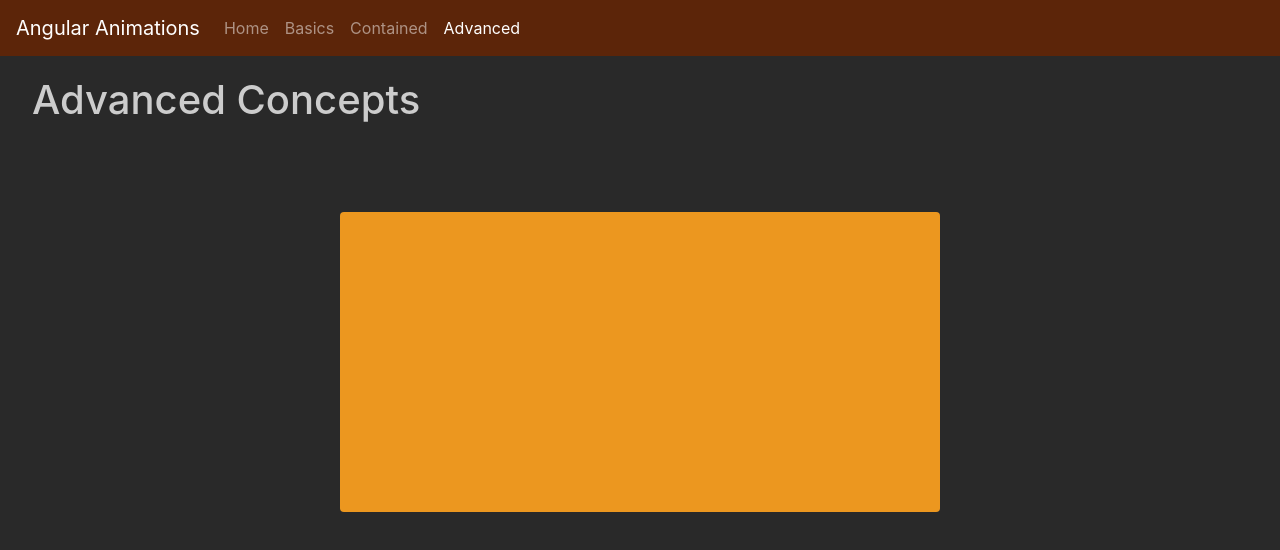
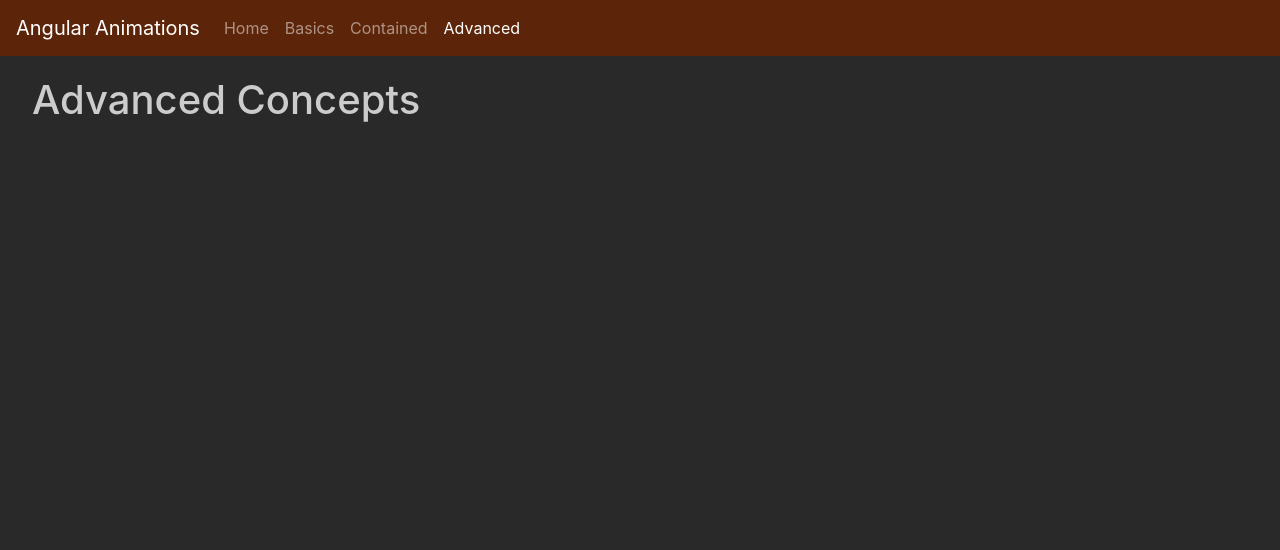
Before and after one commit to frren95/ex-angular-animations, an Angular app: page /animation-advanced in a window 1280 px wide. Shown: the top 550 px of the page. Built offline with nearby package versions, Linux system fonts and the light colour scheme.

Commit message:
Configured router animation bug: lost animation fadeblock in advanced page

```diff
--- a/src/app/animations.ts
+++ b/src/app/animations.ts
@@ -8,3 +8,8 @@ export var fadeAnimation = animation([
     opacity: "{{ to }}"
   }))
 ])
+
+export var slideAnimation = animation([
+  style({ opacity: 0, position: 'absolute', left: 0, right: 0, transform: 'translate3d(-100%,0,0)' }),
+  animate('400ms ease-in-out', style({ opacity: 1, transform: 'translate3d(0%,0,0)' })),
+])
--- a/src/app/app.component.html
+++ /dev/null
@@ -1,26 +0,0 @@
-<nav class="navbar navbar-expand-lg navbar-dark fixed-top mb-4 " style="background-color:#5c2509;">
-  <a class="navbar-brand" href="#">Angular Animations</a>
-  <button class="navbar-toggler" type="button" data-toggle="collapse" data-target="#main-nav" aria-controls="main-nav"
-    aria-expanded="false" aria-label="Toggle navigation">
-    <span class="navbar-toggler-icon"></span>
-  </button>
-  <div class="collapse navbar-collapse" id="main-nav">
-    <ul class="navbar-nav mr-auto">
-      <li class="nav-item">
-        <a class="nav-link" routerLink="/animation-home" routerLinkActive="active">Home</a>
-      </li>
-      <li class="nav-item">
-        <a class="nav-link" routerLink="/animation-basics" routerLinkActive="active">Basics</a>
-      </li>
-      <li class="nav-item">
-        <a class="nav-link" routerLink="/animation-contained" routerLinkActive="active">Contained</a>
-      </li>
-      <li class="nav-item">
-        <a class="nav-link" routerLink="/animation-advanced" routerLinkActive="active">Advanced</a>
-      </li>
-    </ul>
-  </div>
-</nav>
-<div class="page">
-  <router-outlet></router-outlet>
-</div>
--- a/src/app/app.component.ts
+++ b/src/app/app.component.ts
@@ -1,10 +1,48 @@
-import { Component } from '@angular/core';
+import { Component, ViewEncapsulation } from '@angular/core';
+import { trigger, transition } from '@angular/animations';
+import { slideAnimation } from './animations';
 
 @Component({
   selector: 'app-root',
-  templateUrl: './app.component.html',
-  styleUrls: ['./app.component.css']
+  template: `
+    <nav class="navbar navbar-expand-lg navbar-dark fixed-top mb-4 " style="background-color:#5c2509;">
+      <a class="navbar-brand" href="#">Angular Animations</a>
+      <button class="navbar-toggler" type="button" data-toggle="collapse" data-target="#main-nav" aria-controls="main-nav"
+        aria-expanded="false" aria-label="Toggle navigation">
+        <span class="navbar-toggler-icon"></span>
+      </button>
+      <div class="collapse navbar-collapse" id="main-nav">
+        <ul class="navbar-nav mr-auto">
+          <li class="nav-item">
+            <a class="nav-link" routerLink="/animation-home" routerLinkActive="active">Home</a>
+          </li>
+          <li class="nav-item">
+            <a class="nav-link" routerLink="/animation-basics" routerLinkActive="active">Basics</a>
+          </li>
+          <li class="nav-item">
+            <a class="nav-link" routerLink="/animation-contained" routerLinkActive="active">Contained</a>
+          </li>
+          <li class="nav-item">
+            <a class="nav-link" routerLink="/animation-advanced" routerLinkActive="active">Advanced</a>
+          </li>
+        </ul>
+      </div>
+    </nav>
+    <div class="page" [@routerAnimations]="prepareRouteTransition(outlet)">
+      <router-outlet #outlet="outlet"></router-outlet>
+    </div>
+  `,
+  styles: [``],
+  encapsulation: ViewEncapsulation.None,
+  animations: [
+    trigger('routerAnimations', [
+      transition('* => *', slideAnimation)
+    ])
+  ]
 })
 export class AppComponent {
-  title = 'angular-animations';
+  prepareRouteTransition(outlet: { activatedRouteData: { [x: string]: {}; }; }) {
+    const animation: {[x: string]: {};} = outlet.activatedRouteData['animation'] || {};
+    return animation['value'] || null;
+  }
 }
--- a/src/app/app.module.ts
+++ b/src/app/app.module.ts
@@ -18,24 +18,49 @@ import { from } from 'rxjs';
 const animationRoutes:Routes = [
   {
     path: 'animation-home',
-    component: HomeComponent
+    component: HomeComponent,
+    data: {
+      animation: {
+        value: 'home',
+      }
+    }
   },
   {
     path: 'animation-basics',
-    component: BasicComponent
+    component: BasicComponent,
+    data: {
+      animation: {
+        value: 'basics',
+      }
+    }
   },
   {
     path: 'animation-contained',
-    component: ContainedComponent
+    component: ContainedComponent,
+    data: {
+      animation: {
+        value: 'contained',
+      }
+    }
   },
   {
     path: 'animation-advanced',
-    component: AdvancedComponent
+    component: AdvancedComponent,
+    data: {
+      animation: {
+        value: 'advanced',
+      }
+    }
   },
   {
     path: '',
     redirectTo: '/animation-home',
-    pathMatch: 'full'
+    pathMatch: 'full',
+    data: {
+      animation: {
+        value: 'home',
+      }
+    }
   },
   {
     path: '**',
--- a/src/app/fadeblock.component.ts
+++ b/src/app/fadeblock.component.ts
@@ -14,7 +14,7 @@ import { fadeAnimation } from './animations';
         height: 300px;
         border-radius: 4px;
         margin: 5rem;
-        opacity: 1;
+        opacity: 0;
       }
     `],
     animations: [
@@ -23,8 +23,8 @@ import { fadeAnimation } from './animations';
           useAnimation(fadeAnimation, {
             params: {
               delay: '1000ms',
-              from: 0,
-              to: 1,
+              from: 1,
+              to: 0,
               time: '2s'
             }
           })
```
Also changed, not shown: src/app/app.component.css (deleted).
